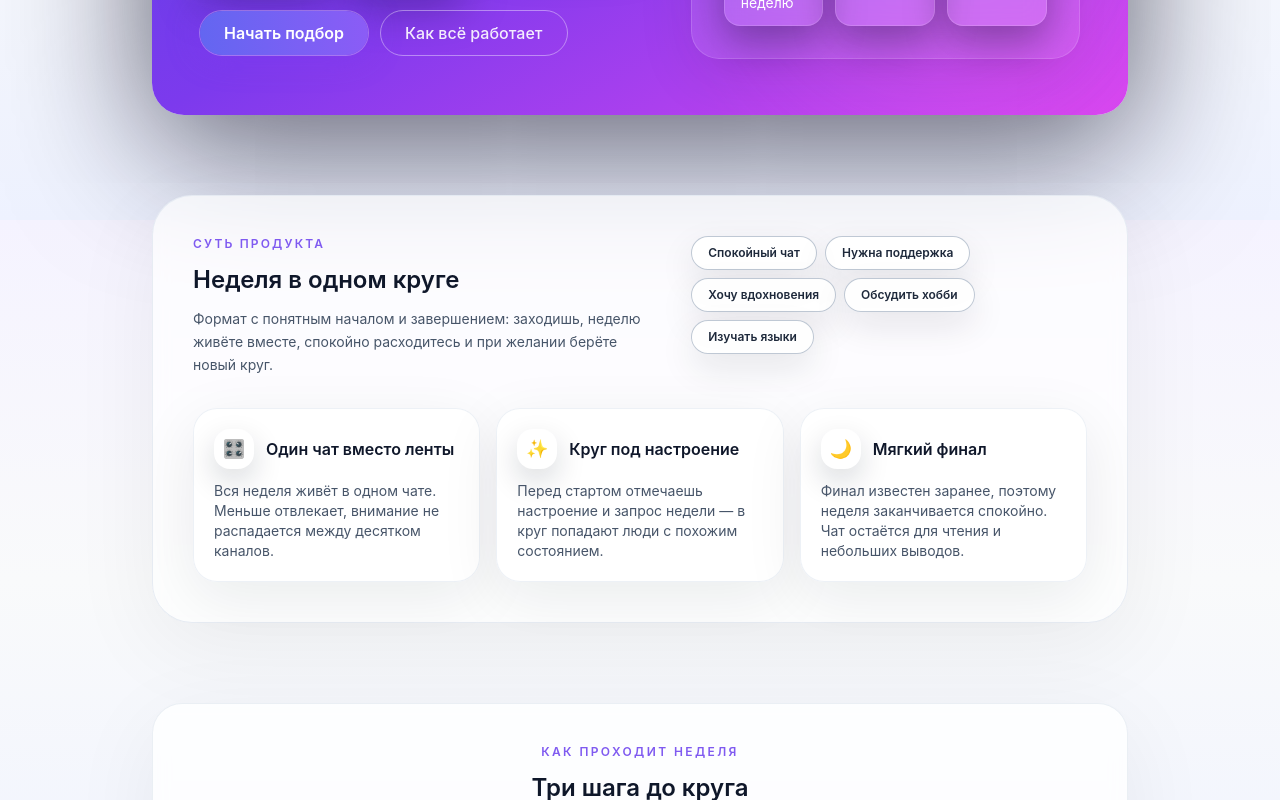
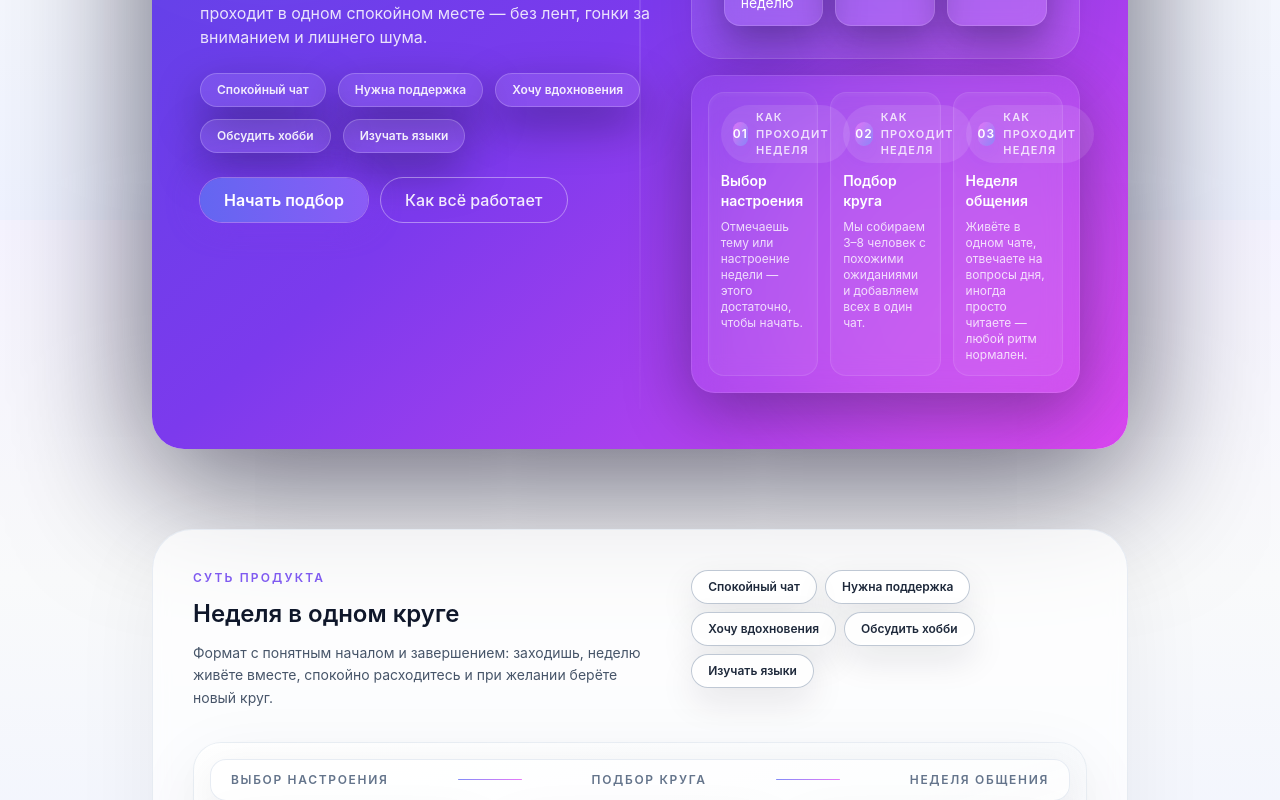
Before and after one commit to QuantumKeyUYU/WeekCrew, a Next.js app: page / in a window 1280 px wide. Shown: the part 580-1380 px from the top of the page. Built offline with nearby package versions, Linux system fonts and the light colour scheme; no server answers.

Commit message:
Polish landing visuals

```diff
--- a/src/app/page.tsx
+++ b/src/app/page.tsx
@@ -86,6 +86,7 @@ export default function HomePage() {
           <div className="pointer-events-none absolute inset-0 opacity-70">
             <div className="absolute -left-10 top-10 h-64 w-64 rounded-full bg-white/10 blur-3xl sm:h-80 sm:w-80" />
             <div className="absolute bottom-0 right-0 h-72 w-72 rounded-full bg-fuchsia-400/30 blur-3xl sm:h-96 sm:w-96" />
+            <div className="absolute inset-y-10 left-1/2 hidden w-px -translate-x-1/2 bg-gradient-to-b from-white/5 via-white/30 to-white/5 md:block" />
           </div>
 
           <div className="relative grid items-center gap-10 lg:grid-cols-[1.1fr_0.95fr]">
@@ -132,6 +133,7 @@ export default function HomePage() {
               )}
             </motion.div>
 
+            <div className="space-y-4">
               <div className="app-panel-muted grid gap-4 rounded-[28px] border border-white/15 bg-white/10 p-6 backdrop-blur-xl sm:p-8">
                 <div className="flex flex-col gap-4 sm:flex-row sm:items-center sm:justify-between">
                   <div className="space-y-1">
@@ -146,6 +148,22 @@ export default function HomePage() {
                     <div key={item.label} className="rounded-2xl border border-white/15 bg-white/10 px-4 py-3 text-left shadow-[0_16px_40px_rgba(3,5,20,0.35)]">
                       <p className="text-xs font-semibold uppercase tracking-[0.1em] text-white/70">{item.label}</p>
                       <p className="mt-2 text-sm text-white">{item.description}</p>
+                    </div>
+                  ))}
+                </div>
+              </div>
+
+              <div className="grid gap-3 rounded-[24px] border border-white/10 bg-white/5 p-4 shadow-[0_18px_65px_rgba(3,5,20,0.35)] backdrop-blur-lg sm:grid-cols-3">
+                {steps.map((step) => (
+                  <div key={`${step.badge}-${step.title}`} className="flex flex-col gap-2 rounded-2xl border border-white/10 bg-white/5 p-3 shadow-inner shadow-white/5">
+                    <div className="inline-flex w-fit items-center gap-2 rounded-full bg-white/10 px-3 py-1 text-[11px] font-semibold uppercase tracking-[0.1em] text-white/80">
+                      <span className="flex h-6 w-6 items-center justify-center rounded-full bg-gradient-to-br from-fuchsia-400/80 to-indigo-400/80 text-xs font-semibold text-white shadow-[0_12px_30px_rgba(124,58,237,0.4)]">
+                        {step.badge}
+                      </span>
+                      {t('home_how_it_works_label')}
+                    </div>
+                    <p className="text-sm font-semibold text-white">{step.title}</p>
+                    <p className="text-xs text-white/80">{step.description}</p>
                   </div>
                 ))}
               </div>
@@ -169,7 +187,16 @@ export default function HomePage() {
             </div>
           </div>
 
-          <div className="mt-8 grid gap-4 md:grid-cols-3">
+          <div className="mt-8 grid gap-4 rounded-[28px] border border-slate-200/70 bg-gradient-to-br from-white via-slate-50 to-purple-50/50 p-4 shadow-[0_18px_70px_rgba(15,23,42,0.06)] dark:border-slate-800/70 dark:from-slate-900/50 dark:via-slate-900 dark:to-indigo-950/40">
+            <div className="hidden items-center justify-between rounded-2xl border border-slate-200/80 bg-white/70 px-5 py-3 text-xs font-semibold uppercase tracking-[0.14em] text-slate-500 shadow-[0_12px_40px_rgba(15,23,42,0.07)] md:flex dark:border-slate-800 dark:bg-slate-900/70 dark:text-slate-300">
+              <span>{t('home_step_select_interest_title')}</span>
+              <span className="h-px w-16 rounded-full bg-gradient-to-r from-indigo-400 to-fuchsia-400" />
+              <span>{t('home_step_join_circle_title')}</span>
+              <span className="h-px w-16 rounded-full bg-gradient-to-r from-indigo-400 to-fuchsia-400" />
+              <span>{t('home_step_week_of_warmth_title')}</span>
+            </div>
+
+            <div className="grid gap-4 md:grid-cols-3">
               {essentials.map((item) => (
                 <div key={item.title} className="app-panel-muted flex h-full flex-col gap-3 rounded-3xl p-5 shadow-[0_16px_60px_rgba(15,23,42,0.08)] dark:border-slate-800/70 dark:bg-slate-900/60">
                   <div className="flex items-center gap-3">
@@ -179,6 +206,7 @@ export default function HomePage() {
                   <p className="text-sm text-slate-600 dark:text-slate-300">{item.description}</p>
                 </div>
               ))}
+            </div>
           </div>
         </section>
 
@@ -235,6 +263,13 @@ export default function HomePage() {
             >
               {t('landing_more_link')}
             </button>
+            <div className="flex flex-wrap justify-center gap-2 rounded-full border border-slate-200/70 bg-white/70 px-4 py-2 text-[11px] font-semibold uppercase tracking-[0.12em] text-slate-600 shadow-[0_16px_50px_rgba(15,23,42,0.05)] dark:border-slate-800 dark:bg-slate-900/80 dark:text-slate-200">
+              {vibes.slice(0, 3).map((vibe) => (
+                <span key={`cta-${vibe}`} className="rounded-full bg-gradient-to-r from-indigo-500/15 to-fuchsia-500/15 px-3 py-1 text-xs font-semibold text-slate-700 dark:text-white">
+                  {vibe}
+                </span>
+              ))}
+            </div>
           </div>
         </section>
         <TestModeHint />
```
Lines whose indentation alone changed are shown as unchanged.
